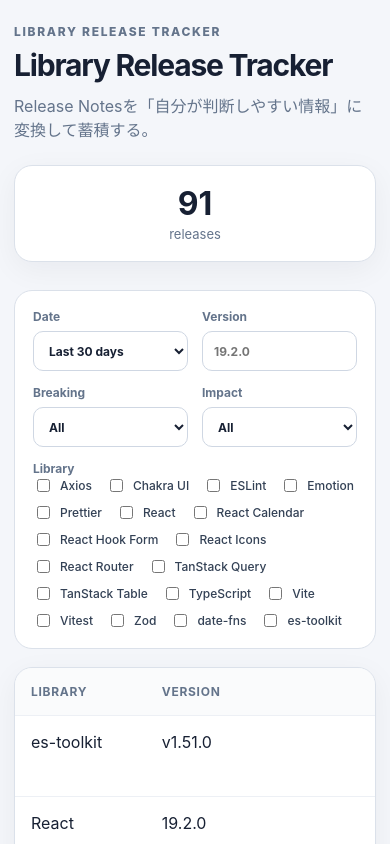
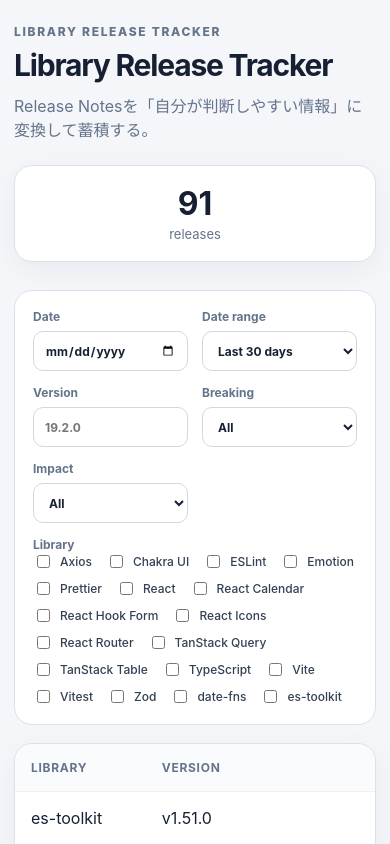
Before and after one commit to haruki33/library-update-checker, a React (Vite) app: page / in a window 390 px wide. Shown: the top 844 px of the page. Built offline with nearby package versions, Linux system fonts and the light colour scheme.

Commit message:
feat: add exact date filtering and mobile-friendly filters

```diff
--- a/src/App.tsx
+++ b/src/App.tsx
@@ -6,6 +6,7 @@
 
 const initialFilters: ReleaseFilters = {
   dateRange: '30d',
+  exactDate: '',
   libraries: [],
   version: '',
   breaking: 'all',
@@ -13,18 +14,10 @@
 }
 
 const categoryLabels: Record<string, string> = {
-  feature: 'Feature',
-  bugfix: 'Bug Fix',
-  performance: 'Performance',
-  breaking: 'Breaking Change',
-  other: 'Other',
+  feature: 'Feature', bugfix: 'Bug Fix', performance: 'Performance', breaking: 'Breaking Change', other: 'Other',
 }
 
-const impactLabels: Record<Impact, string> = {
-  high: 'High',
-  medium: 'Medium',
-  low: 'Low',
-}
+const impactLabels: Record<Impact, string> = { high: 'High', medium: 'Medium', low: 'Low' }
 
 function isWithinRange(date: string, range: ReleaseFilters['dateRange']) {
   if (range === 'all') return true
@@ -34,75 +27,41 @@
 }
 
 function formatDate(value: string) {
-  return new Intl.DateTimeFormat('ja-JP', {
-    year: 'numeric',
-    month: '2-digit',
-    day: '2-digit',
-  }).format(new Date(value))
+  return new Intl.DateTimeFormat('ja-JP', { year: 'numeric', month: '2-digit', day: '2-digit', timeZone: 'Asia/Tokyo' }).format(new Date(value))
+}
+
+function getJapanDate(value: string) {
+  return new Intl.DateTimeFormat('en-CA', { year: 'numeric', month: '2-digit', day: '2-digit', timeZone: 'Asia/Tokyo' }).format(new Date(value))
 }
 
 function App() {
   const [filters, setFilters] = useState(initialFilters)
   const [expanded, setExpanded] = useState<Record<string, boolean>>({})
 
-  const releasesQuery = useQuery({
-    queryKey: ['releases'],
-    queryFn: fetchReleases,
-  })
-
+  const releasesQuery = useQuery({ queryKey: ['releases'], queryFn: fetchReleases })
   const releases = releasesQuery.data ?? []
   const libraries = useMemo(() => [...new Set(releases.map((release) => release.library))].sort(), [releases])
 
-  const filteredReleases = useMemo(() => {
-    return releases
-      .filter((release) => isWithinRange(release.publishedAt, filters.dateRange))
+  const filteredReleases = useMemo(() => releases
+    .filter((release) => !filters.exactDate || getJapanDate(release.publishedAt) === filters.exactDate)
+    .filter((release) => !filters.exactDate && isWithinRange(release.publishedAt, filters.dateRange) || Boolean(filters.exactDate))
     .filter((release) => filters.libraries.length === 0 || filters.libraries.includes(release.library))
     .filter((release) => release.version.toLowerCase().includes(filters.version.toLowerCase()))
     .filter((release) => filters.breaking === 'all' || (filters.breaking === 'breaking' ? release.breaking : !release.breaking))
     .filter((release) => filters.impact === 'all' || release.impact === filters.impact)
-      .sort((a, b) => new Date(b.publishedAt).getTime() - new Date(a.publishedAt).getTime())
-  }, [releases, filters])
+    .sort((a, b) => new Date(b.publishedAt).getTime() - new Date(a.publishedAt).getTime()), [releases, filters])
 
   const columns = useMemo<ColumnDef<LibraryRelease>[]>(() => [
     { accessorKey: 'library', header: 'Library' },
     { accessorKey: 'version', header: 'Version' },
-    {
-      accessorKey: 'publishedAt',
-      header: 'Date',
-      cell: ({ getValue }) => formatDate(getValue<string>()),
-    },
-    {
-      accessorKey: 'impact',
-      header: 'Impact',
-      cell: ({ getValue }) => <span className={`badge impact-${getValue<string>()}`}>{impactLabels[getValue<Impact>()]}</span>,
-    },
-    {
-      accessorKey: 'breaking',
-      header: 'Status',
-      cell: ({ row }) => (
-        <div className="status-badges">
-          {row.original.breaking && <span className="badge badge-breaking">Breaking</span>}
-          {row.original.migration.required && <span className="badge badge-migration">Migration</span>}
-          {!row.original.breaking && !row.original.migration.required && <span className="badge badge-neutral">Normal</span>}
-        </div>
-      ),
-    },
+    { accessorKey: 'publishedAt', header: 'Date', cell: ({ getValue }) => formatDate(getValue<string>()) },
+    { accessorKey: 'impact', header: 'Impact', cell: ({ getValue }) => <span className={`badge impact-${getValue<string>()}`}>{impactLabels[getValue<Impact>()]}</span> },
+    { accessorKey: 'breaking', header: 'Status', cell: ({ row }) => <div className="status-badges">{row.original.breaking && <span className="badge badge-breaking">Breaking</span>}{row.original.migration.required && <span className="badge badge-migration">Migration</span>}{!row.original.breaking && !row.original.migration.required && <span className="badge badge-neutral">Normal</span>}</div> },
   ], [])
 
-  const table = useReactTable({
-    data: filteredReleases,
-    columns,
-    getCoreRowModel: getCoreRowModel(),
-  })
+  const table = useReactTable({ data: filteredReleases, columns, getCoreRowModel: getCoreRowModel() })
 
-  const toggleLibrary = (library: string) => {
-    setFilters((current) => ({
-      ...current,
-      libraries: current.libraries.includes(library)
-        ? current.libraries.filter((item) => item !== library)
-        : [...current.libraries, library],
-    }))
-  }
+  const toggleLibrary = (library: string) => setFilters((current) => ({ ...current, libraries: current.libraries.includes(library) ? current.libraries.filter((item) => item !== library) : [...current.libraries, library] }))
 
   if (releasesQuery.isPending) return <main className="state">Releaseを読み込んでいます...</main>
   if (releasesQuery.isError) return <main className="state error">Releaseの読み込みに失敗しました。</main>
@@ -110,128 +69,30 @@
   return (
     <main className="app-shell">
       <header className="hero">
-        <div>
-          <p className="eyebrow">LIBRARY RELEASE TRACKER</p>
-          <h1>Library Release Tracker</h1>
-          <p>Release Notesを「自分が判断しやすい情報」に変換して蓄積する。</p>
-        </div>
-        <div className="summary-card">
-          <strong>{filteredReleases.length}</strong>
-          <span>releases</span>
-        </div>
+        <div><p className="eyebrow">LIBRARY RELEASE TRACKER</p><h1>Library Release Tracker</h1><p>Release Notesを「自分が判断しやすい情報」に変換して蓄積する。</p></div>
+        <div className="summary-card"><strong>{filteredReleases.length}</strong><span>releases</span></div>
       </header>
 
       <section className="filters" aria-label="Release filters">
-        <label>
-          Date
-          <select value={filters.dateRange} onChange={(event) => setFilters({ ...filters, dateRange: event.target.value as ReleaseFilters['dateRange'] })}>
-            <option value="all">All</option>
-            <option value="7d">Last 7 days</option>
-            <option value="30d">Last 30 days</option>
-            <option value="3m">Last 3 months</option>
-          </select>
-        </label>
-
-        <label>
-          Version
-          <input value={filters.version} onChange={(event) => setFilters({ ...filters, version: event.target.value })} placeholder="19.2.0" />
-        </label>
-
-        <label>
-          Breaking
-          <select value={filters.breaking} onChange={(event) => setFilters({ ...filters, breaking: event.target.value as ReleaseFilters['breaking'] })}>
-            <option value="all">All</option>
-            <option value="breaking">Breaking only</option>
-            <option value="non-breaking">No breaking</option>
-          </select>
-        </label>
-
-        <label>
-          Impact
-          <select value={filters.impact} onChange={(event) => setFilters({ ...filters, impact: event.target.value as ReleaseFilters['impact'] })}>
-            <option value="all">All</option>
-            <option value="high">High</option>
-            <option value="medium">Medium</option>
-            <option value="low">Low</option>
-          </select>
-        </label>
-
-        <div className="library-filter">
-          <span>Library</span>
-          <div className="library-options">
-            {libraries.map((library) => (
-              <label className="checkbox" key={library}>
-                <input type="checkbox" checked={filters.libraries.includes(library)} onChange={() => toggleLibrary(library)} />
-                {library}
-              </label>
-            ))}
-          </div>
-        </div>
+        <label>Date<input type="date" value={filters.exactDate} onChange={(event) => setFilters({ ...filters, exactDate: event.target.value })} /></label>
+        <label>Date range<select disabled={Boolean(filters.exactDate)} value={filters.dateRange} onChange={(event) => setFilters({ ...filters, dateRange: event.target.value as ReleaseFilters['dateRange'] })}><option value="all">All</option><option value="7d">Last 7 days</option><option value="30d">Last 30 days</option><option value="3m">Last 3 months</option></select></label>
+        <label>Version<input value={filters.version} onChange={(event) => setFilters({ ...filters, version: event.target.value })} placeholder="19.2.0" /></label>
+        <label>Breaking<select value={filters.breaking} onChange={(event) => setFilters({ ...filters, breaking: event.target.value as ReleaseFilters['breaking'] })}><option value="all">All</option><option value="breaking">Breaking only</option><option value="non-breaking">No breaking</option></select></label>
+        <label>Impact<select value={filters.impact} onChange={(event) => setFilters({ ...filters, impact: event.target.value as ReleaseFilters['impact'] })}><option value="all">All</option><option value="high">High</option><option value="medium">Medium</option><option value="low">Low</option></select></label>
+        <div className="library-filter"><span>Library</span><div className="library-options">{libraries.map((library) => <label className="checkbox" key={library}><input type="checkbox" checked={filters.libraries.includes(library)} onChange={() => toggleLibrary(library)} />{library}</label>)}</div></div>
       </section>
 
       <section className="release-list" aria-label="Release list">
-        <table>
-          <thead>
-            {table.getHeaderGroups().map((headerGroup) => (
-              <tr key={headerGroup.id}>
-                {headerGroup.headers.map((header) => <th key={header.id}>{flexRender(header.column.columnDef.header, header.getContext())}</th>)}
-                <th>Changes</th>
-              </tr>
-            ))}
-          </thead>
-          <tbody>
-            {table.getRowModel().rows.map((row) => {
-              const release = row.original
-              const isExpanded = expanded[release.id] ?? false
-              return (
-                <tr key={row.id} className={isExpanded ? 'expanded-row' : undefined}>
+        <table><thead>{table.getHeaderGroups().map((headerGroup) => <tr key={headerGroup.id}>{headerGroup.headers.map((header) => <th key={header.id}>{flexRender(header.column.columnDef.header, header.getContext())}</th>)}<th>Changes</th></tr>)}</thead>
+          <tbody>{table.getRowModel().rows.map((row) => { const release = row.original; const isExpanded = expanded[release.id] ?? false; return <tr key={row.id} className={isExpanded ? 'expanded-row' : undefined}>
             {row.getVisibleCells().map((cell) => <td key={cell.id}>{flexRender(cell.column.columnDef.cell, cell.getContext())}</td>)}
-                  <td>
-                    <button className="expand-button" onClick={() => setExpanded((current) => ({ ...current, [release.id]: !isExpanded }))}>
-                      {isExpanded ? '▲ Close' : `▼ ${release.changes.length} changes`}
-                    </button>
-                    {isExpanded && (
-                      <div className="details">
-                        <div className="detail-heading">
-                          <div>
-                            <h2>{release.library} {release.version}</h2>
-                            <p>{release.migration.required ? release.migration.summary : 'Migrationは不要です。'}</p>
-                          </div>
-                          <a href={release.url} target="_blank" rel="noreferrer">GitHub Release ↗</a>
-                        </div>
-
-                        {release.migration.required && (
-                          <div className="migration-box">
-                            <strong>🔄 Migration Required</strong>
-                            <ol>{release.migration.steps.map((step) => <li key={step}>{step}</li>)}</ol>
-                          </div>
-                        )}
-
-                        <div className="changes">
-                          {release.changes.map((change) => (
-                            <details key={change.id} className="change-item">
-                              <summary>
-                                <span>{change.title}</span>
-                                <span className="change-meta">
-                                  <span>{categoryLabels[change.category]}</span>
-                                  <span className={`badge impact-${change.impact}`}>{impactLabels[change.impact]}</span>
-                                  {change.breaking && <span className="badge badge-breaking">Breaking</span>}
-                                </span>
-                              </summary>
-                              <p>{change.summary}</p>
-                            </details>
-                          ))}
-                        </div>
-                      </div>
-                    )}
+            <td><button className="expand-button" onClick={() => setExpanded((current) => ({ ...current, [release.id]: !isExpanded }))}>{isExpanded ? '▲ Close' : `▼ ${release.changes.length} changes`}</button>
+              {isExpanded && <div className="details"><div className="detail-heading"><div><h2>{release.library} {release.version}</h2><p>{release.migration.required ? release.migration.summary : 'Migrationは不要です。'}</p></div><a href={release.url} target="_blank" rel="noreferrer">GitHub Release ↗</a></div>
+                {release.migration.required && <div className="migration-box"><strong>🔄 Migration Required</strong><ol>{release.migration.steps.map((step) => <li key={step}>{step}</li>)}</ol></div>}
+                <div className="changes">{release.changes.map((change) => <details key={change.id} className="change-item"><summary><span>{change.title}</span><span className="change-meta"><span>{categoryLabels[change.category]}</span><span className={`badge impact-${change.impact}`}>{impactLabels[change.impact]}</span>{change.breaking && <span className="badge badge-breaking">Breaking</span>}</span></summary><p>{change.summary}</p></details>)}</div>
+              </div>}
             </td>
-                </tr>
-              )
-            })}
-            {table.getRowModel().rows.length === 0 && (
-              <tr><td colSpan={6} className="empty">条件に一致するReleaseがありません。</td></tr>
-            )}
-          </tbody>
+          </tr> })}{table.getRowModel().rows.length === 0 && <tr><td colSpan={6} className="empty">条件に一致するReleaseがありません。</td></tr>}</tbody>
         </table>
       </section>
     </main>
```
Lines whose indentation alone changed are shown as unchanged.
